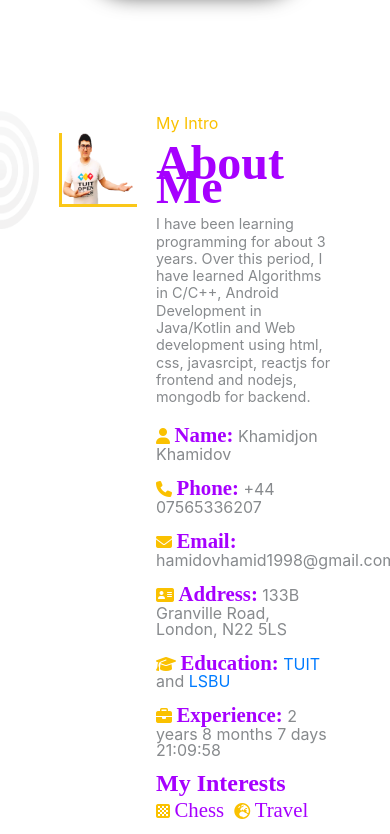
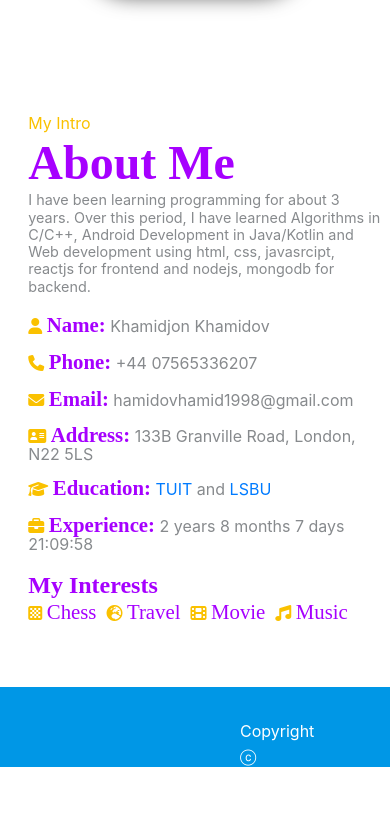
Before and after one commit to khamidjon-khamidov/my_resume, a React (Create React App) app: page / in a window 390 px wide. Shown: the part 1290-2124 px from the top of the page. After the commit the page ends 2081 px from the top, so only its background shows below. Built offline with nearby package versions, Linux system fonts and the light colour scheme; a web font is replaced by a local one.

Commit message:
responsive about part

```diff
--- a/public/css/styles.css
+++ b/public/css/styles.css
@@ -205,10 +205,10 @@ header {
 
 .about-container {
     position: relative;
-    width: 100%;
-    /* height: 500px; */
-    margin-bottom: 50px;
-    /* background-image: url("../img/about_backgr.png"); */
+    width: 95%;
+    display: flex;
+    flex-wrap: wrap;
+    margin: 0 auto 50px auto;
 }
 
 /* ---------- backgr image part(left) -------- */
@@ -229,12 +229,18 @@ header {
 
 .about-my-img-container {
     position: relative;
-    display: inline-block;
-    width: 20%;
-    /* height: 100%; */
+    display: flex;
+    /* width: 20%; */
+    flex: 30%;
+    max-width: 30%;
     padding: 5% 0;
-    margin: auto;
-    /* padding: 0 !important; */
+    /* margin: auto; */
+}
+
+@media(max-width: 800px){
+    .about-my-img-container{
+        display: none;
+    }
 }
 
 .about-my-img {
@@ -275,10 +281,23 @@ header {
 
 /* ------------- about details part (right) ----------- */
 
+.about-details-base-cont{
+    flex: 50%;
+    max-width: 50%;
+    margin: auto;
+}
+
+@media(max-width: 800px){
+    .about-details-base-cont{
+        flex: 100%;
+        max-width: 100%;
+    }
+}
+
 .about-details-container {
     display: inline-block;
     vertical-align: top;
-    width: 50%;
+    width: 100%;
     height: 100%;
     padding-left: 5%;
 }
--- a/src/components/about/About.jsx
+++ b/src/components/about/About.jsx
@@ -9,10 +9,11 @@ function About() {
 
     return (
         <div className="about-container">
-           <AboutBackgrImg />
+           {/* <AboutBackgrImg /> */}
            <AboutMyImg />
            <AboutDetails />
         </div>
+
     );
 }
 
--- a/src/components/about/AboutDetails.jsx
+++ b/src/components/about/AboutDetails.jsx
@@ -1,8 +1,6 @@
 import React, { useState } from "react";
 import aboutMeDetails from "./aboutMeDetails";
 import AboutMyInterests from "./AboutMyInterests";
-
-function AboutDetails() {
 function calculateExperience() {
     var startDate = new Date("2/Sep/2017 08:00:00");
     var currentDate = new Date();
@@ -23,6 +21,8 @@ function AboutDetails() {
         hoursStr + ":" + minsStr + ":" + secondsStr
 }
 
+
+function AboutDetails() {
     const [experiencePeriod, setExperiencePeriod] = useState(calculateExperience);
 
     setInterval(function () {
@@ -49,6 +49,7 @@ function AboutDetails() {
     const description = "I have been learning programming for about 3 years. Over this period, I have learned Algorithms in C/C++, Android Development in Java/Kotlin and Web development using html, css, javasrcipt, reactjs for frontend and nodejs, mongodb for backend.";
 
     return (
+        <div className="about-details-base-cont">
             <div className="about-details-container">
                 <p className="my-intro">My Intro</p>
                 <p className="about-me"><strong>About Me</strong></p>
@@ -80,6 +81,7 @@ function AboutDetails() {
                 <AboutMyInterests />
 
             </div>
+        </div>
     )
 }
 
```
Lines whose indentation alone changed are shown as unchanged.
